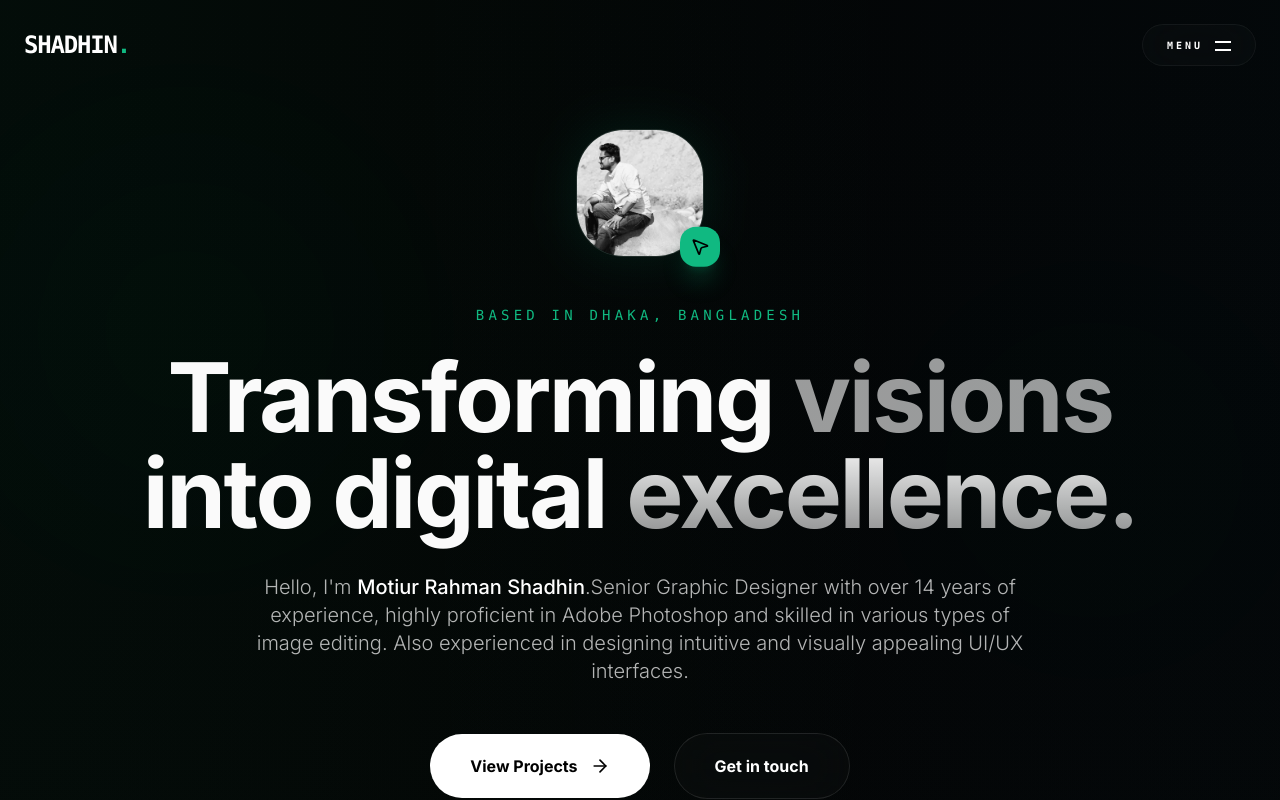
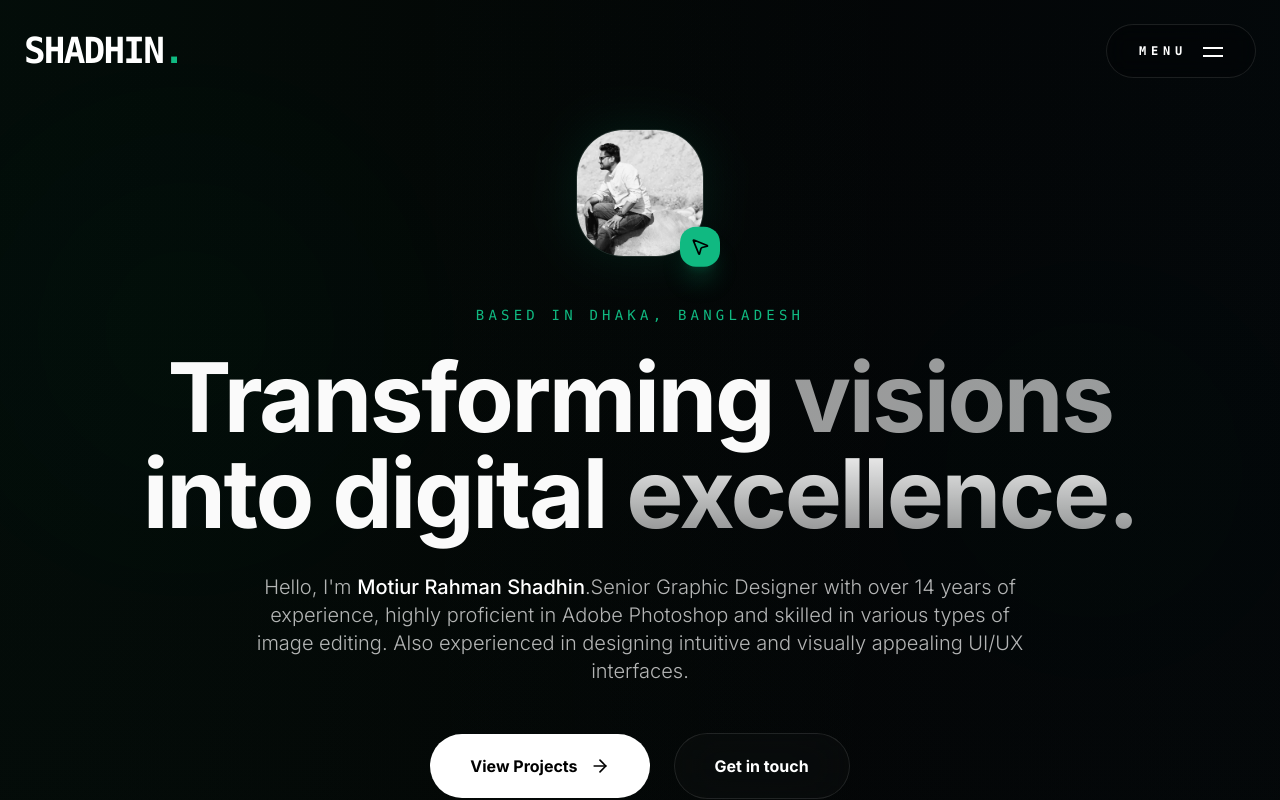
Before and after one commit to shadhin-rahman/shadhin-portfolio, a Next.js app: page / in a window 1280 px wide. Shown: the top 800 px of the page. Built offline with nearby package versions, Linux system fonts and the light colour scheme.

Commit message:
Mega Logo and Circular Favicon Update

```diff
--- a/components/Navbar.tsx
+++ b/components/Navbar.tsx
@@ -29,31 +29,31 @@ export default function Navbar() {
                 {/* Logo */}
                 <Link
                     href="/"
-                    className="text-white font-bold text-2xl tracking-tighter z-[60] hover:text-emerald-500 transition-colors"
+                    className="text-white font-extrabold text-3xl md:text-4xl tracking-tighter z-[60] hover:text-emerald-400 transition-all duration-300 group"
                 >
-                    SHADHIN<span className="text-emerald-500">.</span>
+                    SHADHIN<span className="text-emerald-500 group-hover:text-white transition-colors">.</span>
                 </Link>
 
                 {/* Desktop Menu - Always visible but minimalist */}
                 <div className="hidden md:flex items-center gap-2">
                     <button
                         onClick={() => setIsOpen(!isOpen)}
-                        className={`group flex items-center gap-3 px-6 py-3 rounded-full transition-all duration-500 z-[60] ${isOpen
-                            ? "bg-white text-black"
-                            : "glass-card text-white hover:bg-white/10"
+                        className={`group flex items-center gap-4 px-8 py-4 rounded-full transition-all duration-500 z-[60] border ${isOpen
+                            ? "bg-white text-black border-white"
+                            : "bg-black/20 backdrop-blur-md text-white border-white/10 hover:border-emerald-500/50 hover:bg-emerald-500/5"
                             }`}
                     >
-                        <span className="text-[10px] uppercase tracking-[0.3em] font-bold">
+                        <span className="text-xs uppercase tracking-[0.4em] font-black">
                             {isOpen ? "Close" : "Menu"}
                         </span>
-                        <div className="relative w-4 h-4">
+                        <div className="relative w-5 h-5">
                             <motion.span
                                 animate={isOpen ? { rotate: 45, y: 0 } : { rotate: 0, y: -4 }}
-                                className="absolute top-1/2 left-0 w-4 h-[1.5px] bg-current block"
+                                className="absolute top-1/2 left-0 w-5 h-[2px] bg-current block"
                             />
                             <motion.span
                                 animate={isOpen ? { rotate: -45, y: 0 } : { rotate: 0, y: 4 }}
-                                className="absolute top-1/2 left-0 w-4 h-[1.5px] bg-current block"
+                                className="absolute top-1/2 left-0 w-5 h-[2px] bg-current block"
                             />
                         </div>
                     </button>
@@ -62,9 +62,9 @@ export default function Navbar() {
                 {/* Mobile Menu Toggle */}
                 <button
                     onClick={() => setIsOpen(!isOpen)}
-                    className="md:hidden z-[60] p-3 glass-card rounded-xl text-white"
+                    className="md:hidden z-[60] p-4 glass-card rounded-2xl text-white border border-white/10"
                 >
-                    {isOpen ? <X className="w-6 h-6" /> : <Menu className="w-6 h-6" />}
+                    {isOpen ? <X className="w-8 h-8" /> : <Menu className="w-8 h-8" />}
                 </button>
             </div>
 
```
Also changed, not shown: public/favicon.png.
